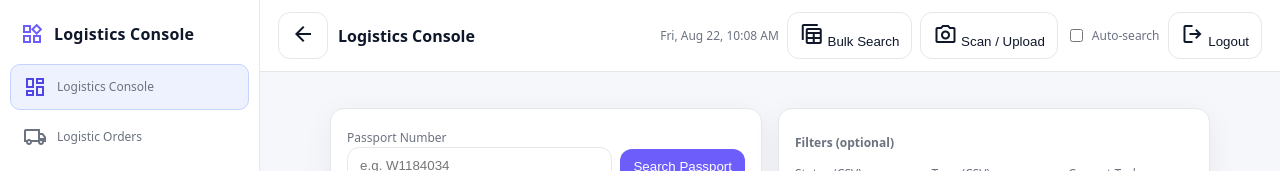
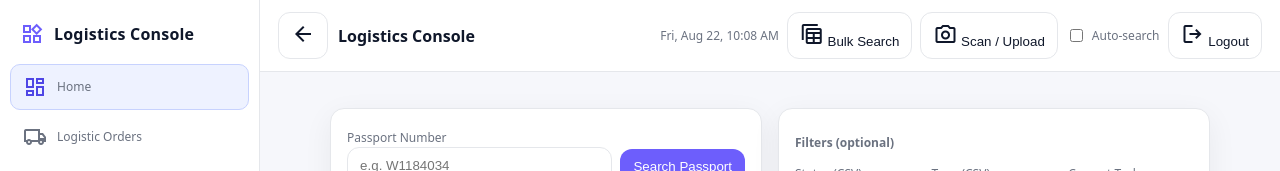
Before and after one commit to rohitvarshney-web/logistics-PWA, a Next.js app: page /dashboard in a window 1280 px wide. Shown: the top 171 px of the page. Built offline with nearby package versions, Linux system fonts and the light colour scheme.

Commit message:
Update Shell.tsx

```diff
--- a/components/ui/Shell.tsx
+++ b/components/ui/Shell.tsx
@@ -45,7 +45,7 @@ export default function Shell({
         <nav className="nav">
           <Link className={active === 'dashboard' ? 'active' : ''} href="#">
             <span className="material-symbols-outlined">dashboard</span>
-            <span className="label">Logistics Console</span>
+            <span className="label">Home</span>
           </Link>
           <Link className={active === 'orders' ? 'active' : ''} href="#">
             <span className="material-symbols-outlined">local_shipping</span>
```
